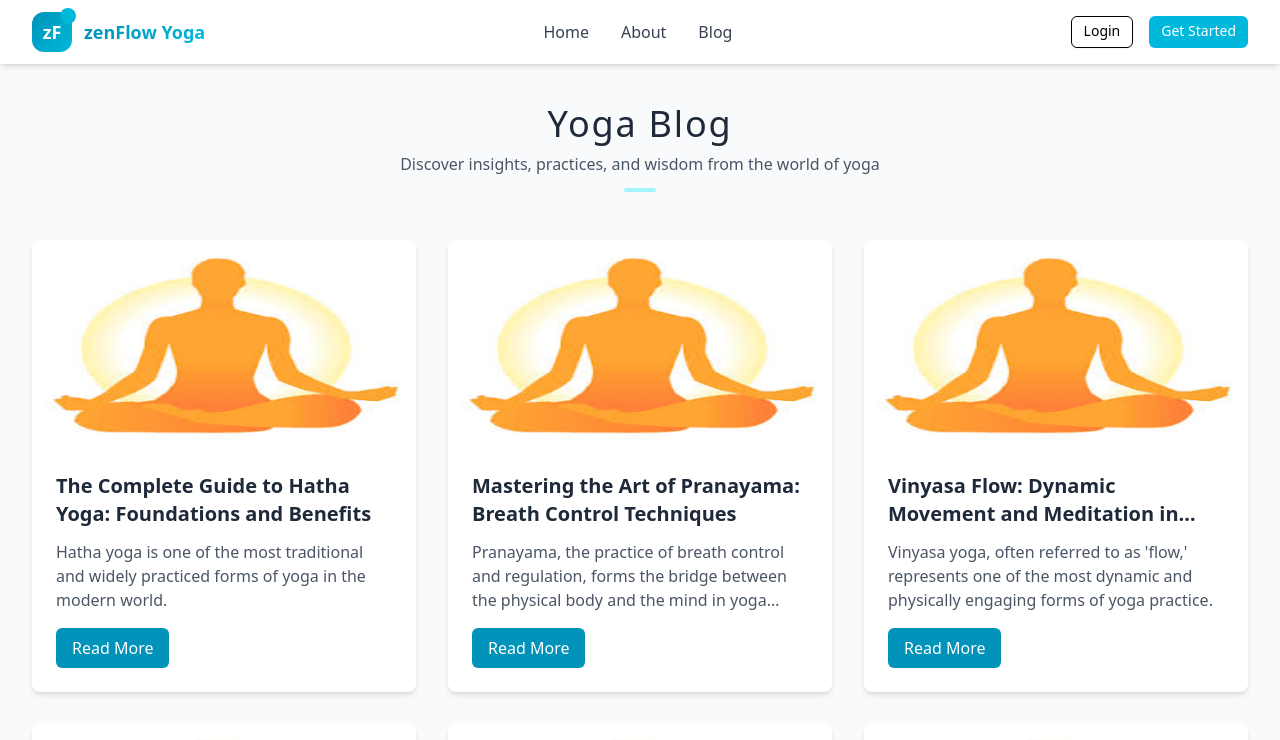
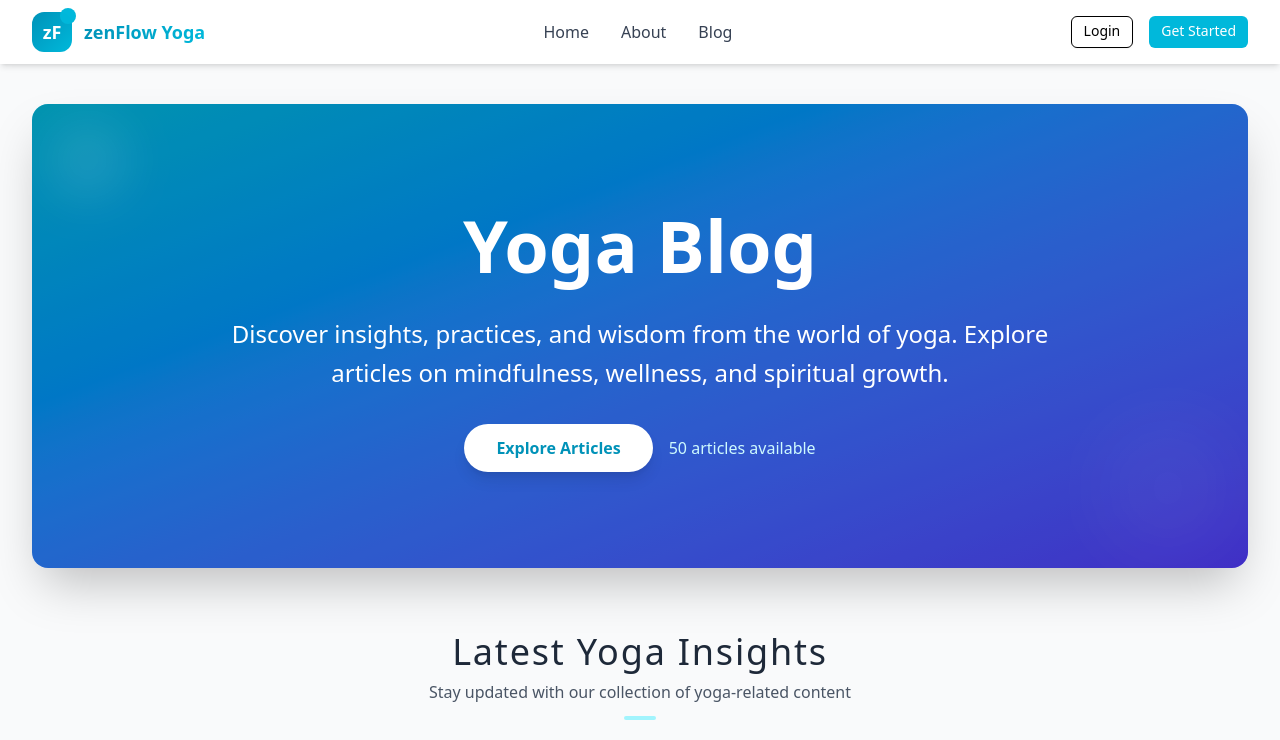
Before and after one commit to momenur/zenflow-yoga, a Next.js app: page /blog/page/1 in a window 1280 px wide. Shown: the top 740 px of the page. Built offline with nearby package versions, Linux system fonts and the light colour scheme.

Commit message:
feat: add BlogHero component for enhanced blog section presentation

```diff
--- /dev/null
+++ b/src/components/blog/BlogHero.tsx
@@ -0,0 +1,38 @@
+import Link from "next/link";
+
+interface BlogHeroProps {
+  articleCount: number;
+}
+
+const BlogHero = ({ articleCount }: BlogHeroProps) => {
+  return (
+    <div className="relative bg-gradient-to-br from-cyan-500 via-blue-500 to-indigo-600 rounded-2xl overflow-hidden mb-16 mt-10 shadow-2xl">
+      <div className="absolute inset-0 bg-black/20"></div>
+      <div className="relative px-5 md:px-8 py-16 md:py-24 text-center text-white">
+        <h1 className="text-4xl md:text-6xl lg:text-7xl font-bold mb-6 leading-tight">
+          Yoga Blog
+        </h1>
+        <p className="text-lg md:text-xl lg:text-2xl mb-8 max-w-4xl mx-auto leading-relaxed">
+          Discover insights, practices, and wisdom from the world of yoga.
+          Explore articles on mindfulness, wellness, and spiritual growth.
+        </p>
+        <div className="flex flex-col sm:flex-row gap-4 justify-center items-center">
+          <Link
+            href="#articles"
+            className="bg-white text-cyan-600 px-8 py-3 rounded-full font-semibold hover:bg-gray-100 hover:scale-105 transition-all duration-300 shadow-lg"
+          >
+            Explore Articles
+          </Link>
+          <span className="text-cyan-100 text-sm md:text-base">
+            {articleCount} articles available
+          </span>
+        </div>
+      </div>
+      {/* Decorative elements */}
+      <div className="absolute top-4 left-4 w-20 h-20 bg-white/10 rounded-full blur-xl"></div>
+      <div className="absolute bottom-4 right-4 w-32 h-32 bg-white/5 rounded-full blur-2xl"></div>
+    </div>
+  );
+};
+
+export default BlogHero;
--- a/src/components/blog/blog-details/index.tsx
+++ b/src/components/blog/blog-details/index.tsx
@@ -2,6 +2,7 @@ import Image from "next/image";
 import Link from "next/link";
 import { notFound } from "next/navigation";
 import { yogaBlogPosts } from "../helpers/uiData";
+import { ArrowLeft } from "lucide-react";
 
 interface BlogDetailPageProps {
   params: {
@@ -25,23 +26,25 @@ export default function BlogDetailPage({ params }: BlogDetailPageProps) {
   }
 
   return (
-    <article className="bg-gray-50 min-h-screen">
-      <div className="container mx-auto px-4 max-w-4xl py-16">
+    <article className="min-h-screen bg-gray-50">
+      <div className="container max-w-4xl px-4 py-16 mx-auto">
         {/* Header */}
-        <div className="mb-8 mt-10">
+        <div className="mt-10 mb-8">
           <Link
             href="/blog"
-            className="text-blue-600 hover:text-blue-800 mb-4 inline-block"
+            className="inline-block items-center gap-2.5 mb-4 text-gray-600 hover:text-blue-800"
           >
-            ← Back to Blog
+            <div className="flex items-center gap-2.5">
+              <ArrowLeft /> Back to Blog
+            </div>
           </Link>
-          <h1 className="text-4xl font-bold text-gray-600 mb-4">
+          <h1 className="mb-4 text-4xl font-bold text-gray-600">
             {post.title}
           </h1>
         </div>
 
         {/* Featured Image */}
-        <div className="relative h-96 mb-8 rounded-lg overflow-hidden">
+        <div className="relative mb-8 overflow-hidden rounded-lg h-96">
           <Image
             src="/images/blog/placeholder.png"
             alt={post.title}
@@ -51,10 +54,10 @@ export default function BlogDetailPage({ params }: BlogDetailPageProps) {
         </div>
 
         {/* Content */}
-        <div className="bg-white rounded-lg shadow-md p-8 mb-12">
+        <div className="p-8 mb-12 bg-white rounded-lg shadow-md">
           <div className="prose prose-lg max-w-none">
             {post.content.split("\n\n").map((paragraph, index) => (
-              <p key={index} className="mb-4 text-gray-700 leading-relaxed">
+              <p key={index} className="mb-4 leading-relaxed text-gray-700">
                 {paragraph}
               </p>
             ))}
@@ -63,14 +66,14 @@ export default function BlogDetailPage({ params }: BlogDetailPageProps) {
 
         {/* Related Blogs */}
         <div className="mb-16">
-          <h2 className="text-3xl font-bold text-gray-800 mb-8">
+          <h2 className="mb-8 text-3xl font-bold text-gray-800">
             Related Articles
           </h2>
-          <div className="grid grid-cols-1 md:grid-cols-3 gap-6">
+          <div className="grid grid-cols-1 gap-6 md:grid-cols-3">
             {relatedBlogs.map((relatedPost) => (
               <div
                 key={relatedPost.id}
-                className="bg-white rounded-lg shadow-md overflow-hidden hover:shadow-lg transition-shadow duration-300"
+                className="overflow-hidden transition-shadow duration-300 bg-white rounded-lg shadow-md hover:shadow-lg"
               >
                 <div className="relative h-32">
                   <Image
@@ -81,12 +84,12 @@ export default function BlogDetailPage({ params }: BlogDetailPageProps) {
                   />
                 </div>
                 <div className="p-4">
-                  <h3 className="text-lg font-semibold text-gray-800 mb-2 line-clamp-2">
+                  <h3 className="mb-2 text-lg font-semibold text-gray-800 line-clamp-2">
                     {relatedPost.title}
                   </h3>
                   <Link
                     href={`/blog/${relatedPost.slug}`}
-                    className="text-blue-600 hover:text-blue-700 text-sm font-medium"
+                    className="text-sm font-medium text-blue-600 hover:text-blue-700"
                   >
                     Read More →
                   </Link>
--- a/src/components/blog/index.tsx
+++ b/src/components/blog/index.tsx
@@ -5,6 +5,7 @@ import Image from "next/image";
 import Link from "next/link";
 import { yogaBlogPosts } from "./helpers/uiData";
 import { AppLoader, AppTitle } from "@/components/common-component";
+import BlogHero from "./BlogHero";
 
 interface BlogPageProps {
   page?: number;
@@ -33,22 +34,25 @@ export default function BlogPage({ page = 1 }: BlogPageProps) {
   return (
     <section className="bg-gray-50 py-16 !min-h-screen">
       <AppLoader isLoading={isLoading} size="lg" text="Loading blog posts..." />
-      <div className="container mx-auto max-w-7xl px-5 md:px-8">
+      <div className="container px-5 mx-auto max-w-7xl md:px-8">
         <div
           className={`transition-opacity duration-500 ${isLoading ? "opacity-30" : "opacity-100"}`}
         >
-          <div className="text-center mb-12 mt-10">
+          {/* Hero Section */}
+          <BlogHero articleCount={yogaBlogPosts.length} />
+
+          <div id="articles" className="mb-12 text-center">
             <AppTitle
-              title="Yoga Blog"
-              subtitle="Discover insights, practices, and wisdom from the world of yoga  "
+              title="Latest Yoga Insights"
+              subtitle="Stay updated with our collection of yoga-related content"
             />
           </div>
 
-          <div className="grid grid-cols-1 md:grid-cols-2 lg:grid-cols-3 gap-8">
+          <div className="grid grid-cols-1 gap-8 md:grid-cols-2 lg:grid-cols-3">
             {visiblePosts.map((post) => (
               <div
                 key={post.id}
-                className="bg-white rounded-lg shadow-md overflow-hidden hover:shadow-lg transition-shadow duration-300"
+                className="overflow-hidden transition-shadow duration-300 bg-white rounded-lg shadow-md hover:shadow-lg"
               >
                 <div className="relative h-52">
                   <Image
@@ -59,15 +63,15 @@ export default function BlogPage({ page = 1 }: BlogPageProps) {
                   />
                 </div>
                 <div className="p-6">
-                  <h2 className="text-xl font-semibold text-gray-800 mb-3 line-clamp-2">
+                  <h2 className="mb-3 text-xl font-semibold text-gray-800 line-clamp-2">
                     {post.title}
                   </h2>
-                  <p className="text-gray-600 mb-4 line-clamp-3">
+                  <p className="mb-4 text-gray-600 line-clamp-3">
                     {post.content.split(".")[0]}.
                   </p>
                   <Link
                     href={`/blog/${post.slug}`}
-                    className="inline-block bg-cyan-600 text-white px-4 py-2 rounded-md hover:bg-cyan-700 transition-colors duration-200"
+                    className="inline-block px-4 py-2 text-white transition-colors duration-200 rounded-md bg-cyan-600 hover:bg-cyan-700"
                   >
                     Read More
                   </Link>
@@ -76,7 +80,7 @@ export default function BlogPage({ page = 1 }: BlogPageProps) {
             ))}
           </div>
 
-          <div className="mt-12 flex flex-wrap items-center justify-center gap-2">
+          <div className="flex flex-wrap items-center justify-center gap-2 mt-12">
             <Link
               href={currentPage > 1 ? `/blog/page/${currentPage - 1}` : "/blog"}
               className={`px-4 py-2 rounded-md border transition ${
```
